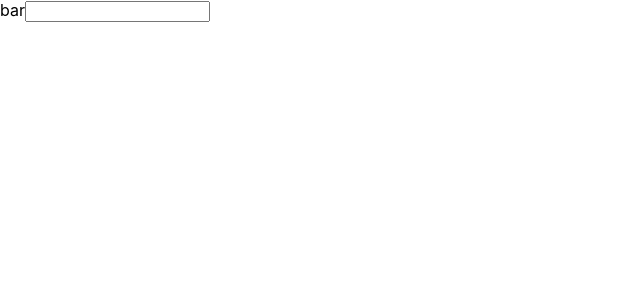
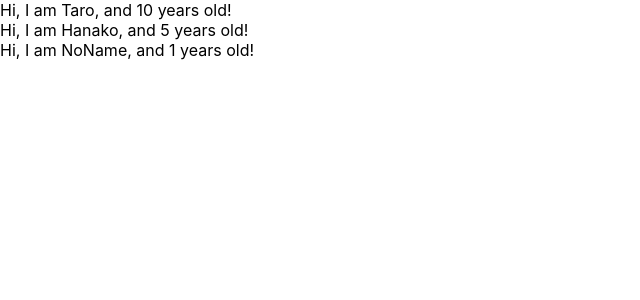
Before and after one commit to yukit1104/redux_aplication, a React (Create React App) app: page / in a window 1280 px wide. Shown: the top 300 px of the page, without its empty margins (0-640 px from the left). Built offline with nearby package versions, Linux system fonts and the light colour scheme.

Commit message:
learn props

```diff
--- a/src/App.js
+++ b/src/App.js
@@ -1,12 +1,28 @@
 import React from "react";
 
-function App() {
+const App = () => {
+  const profiles = [
+    {name: "Taro", age: 10 },
+    {name: "Hanako", age: 5 },
+    {name: "NoName" }
+  ]
   return (
-  <React.Fragment>
-    <label htmlFor="bar">bar</label>
-    <input type="text" onChange={() => console.log("I am clicked!")} />
-  </React.Fragment>
+    <div>
+      {
+        profiles.map((profile, index) => {
+          return <User name={profile.name} age={profile.age} key={index} />
+        })
+      }
+    </div>
   )
 }
 
+const User = (props) => {
+  return <div>Hi, I am {props.name}, and {props.age} years old! </div>
+}
+
+User.defaultProps = {
+  age: 1
+}
+
 export default App;
```
